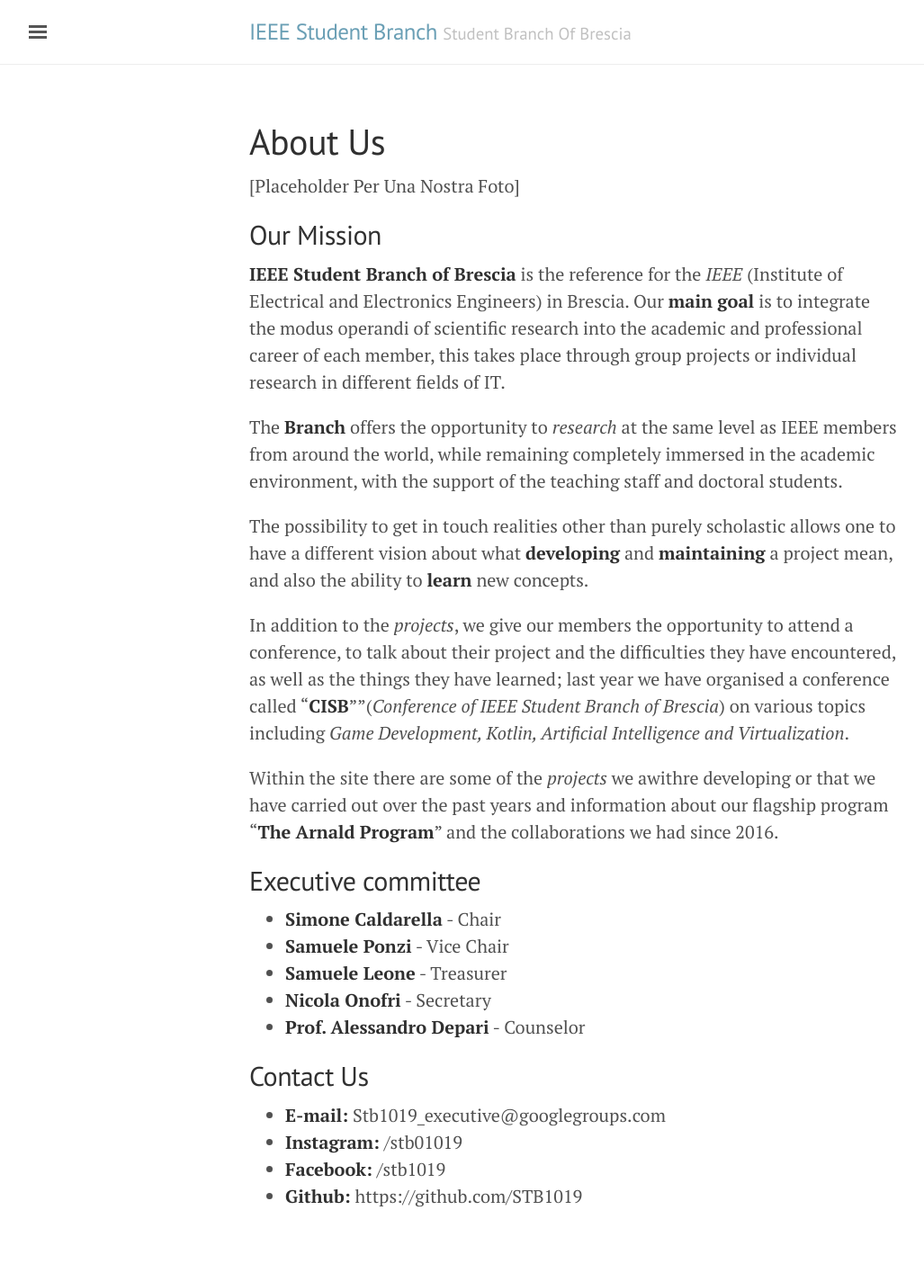
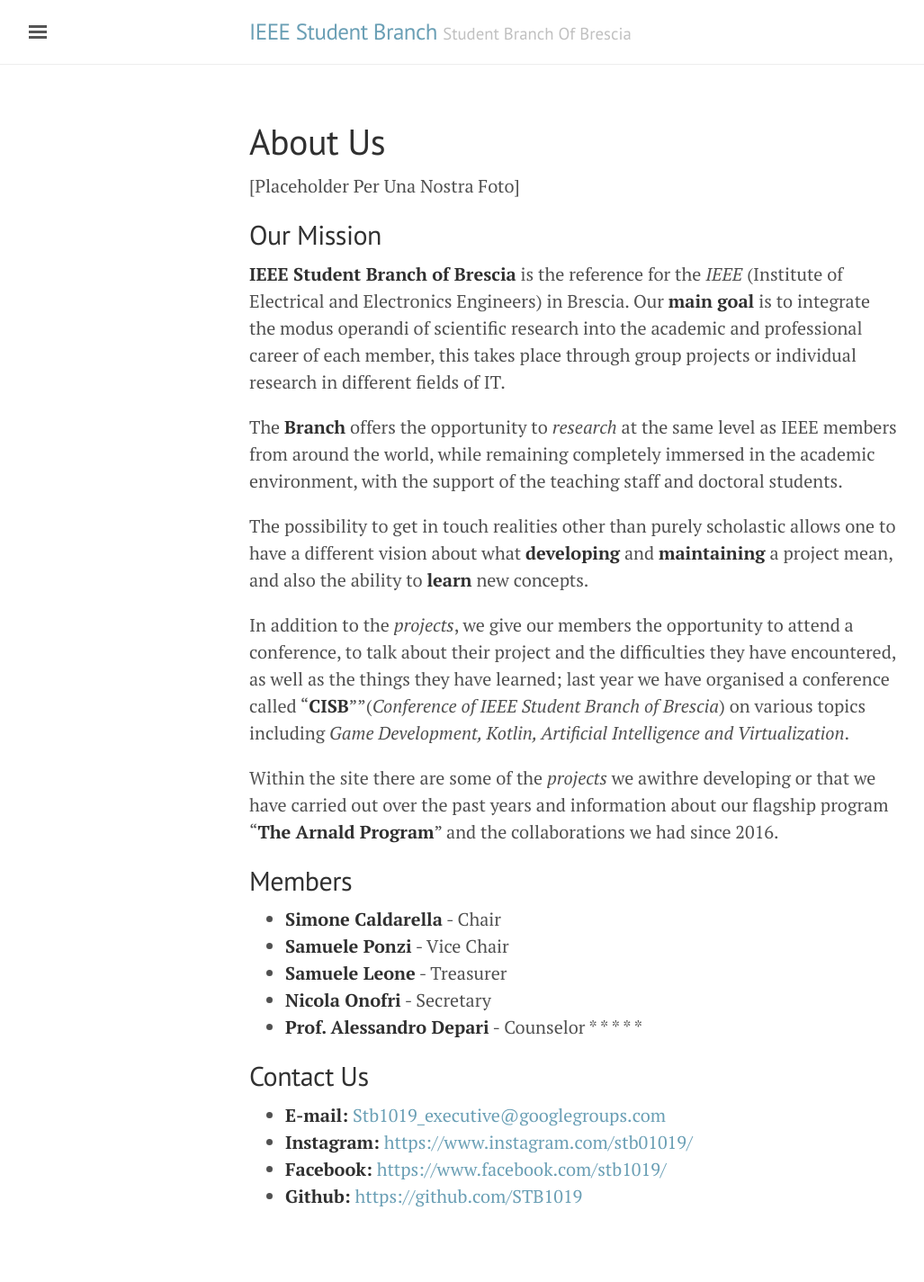
Before and after one commit to ieee-brescia/ieee-brescia.github.io, a Jekyll site: the page built from about_us.md, in a window 1280 px wide. Shown: the whole page at 90% size, without its empty margins (3-1030 px from the left). Built offline with Jekyll 4.4.1, drawn with Linux system fonts in a browser that asks for light colours.

Commit message:
Update about_us.md

```diff
--- a/about_us.md
+++ b/about_us.md
@@ -22,17 +22,23 @@
 
 
 
-## Executive committee
+## Members
 
 * **Simone Caldarella** - Chair
 * **Samuele Ponzi** - Vice Chair
 * **Samuele Leone** - Treasurer
 * **Nicola Onofri** - Secretary
 * **Prof. Alessandro Depari** - Counselor
+*
+*
+*
+*
+*
+
 
 ## Contact Us
 
-* **E-mail:** Stb1019_executive@googlegroups.com
-* **Instagram:** /stb01019
-* **Facebook:** /stb1019
-* **Github:** https://github.com/STB1019
+* **E-mail:** <Stb1019_executive@googlegroups.com>
+* **Instagram:** <https://www.instagram.com/stb01019/>
+* **Facebook:** <https://www.facebook.com/stb1019/>
+* **Github:** <https://github.com/STB1019>
```
